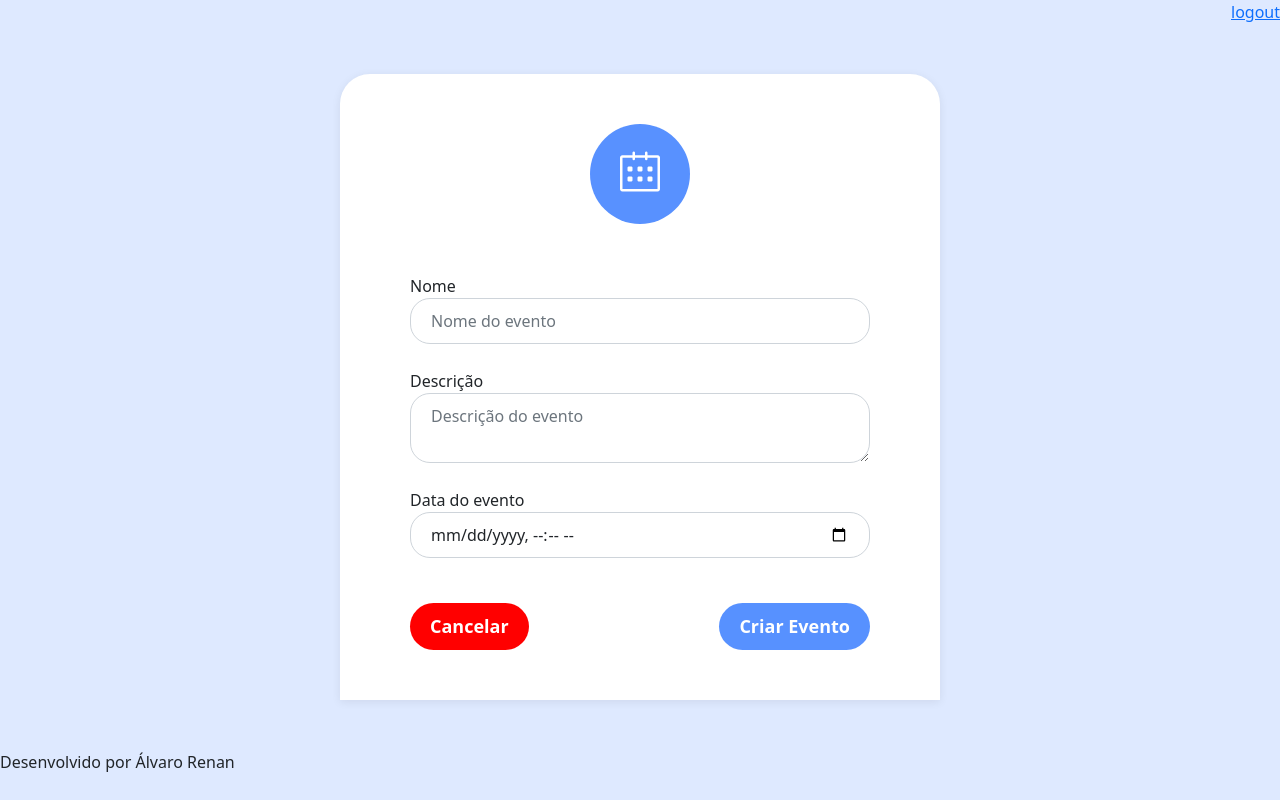
After one commit to alvarorenan/projetolipcrud, a Django app: page /agenda/evento/ in a window 1280 px wide. The commit adds this page. Run offline with Django 4.2, Linux system fonts and the light colour scheme; the visitor is signed in with stand-in values (Sample User, id 1); some libraries are stand-ins or nearby versions.

Commit message:
function create

```diff
--- a/core/static/core/css/style.css
+++ b/core/static/core/css/style.css
@@ -1,15 +1,109 @@
 body{
-  padding: 30px;
-    font-family: "Helvetica Neue", Helvetica, Arial, sans-serif;
-    font-size: 14px;
-    line-height: 20px;
-    color: #333333;
-    background-color: #ffffff;
+    background-color: #dee9ff;
 }
-ul{
-    list-style: none;
 
+.registration-form{
+	padding: 50px 0;
 }
-li{
-    margin-top: 10px;
+
+.registration-form form{
+    background-color: #fff;
+    max-width: 600px;
+    margin: auto;
+    padding: 50px 70px;
+    border-top-left-radius: 30px;
+    border-top-right-radius: 30px;
+    box-shadow: 0px 2px 10px rgba(0, 0, 0, 0.075);
 }
+
+.registration-form .form-icon{
+	text-align: center;
+    background-color: #5891ff;
+    border-radius: 50%;
+    font-size: 40px;
+    color: white;
+    width: 100px;
+    height: 100px;
+    margin: auto;
+    margin-bottom: 50px;
+    line-height: 100px;
+}
+
+.registration-form .item{
+	border-radius: 20px;
+    margin-bottom: 25px;
+    padding: 10px 20px;
+}
+
+.registration-form .create-event{
+    border-radius: 30px;
+    padding: 10px 20px;
+    font-size: 18px;
+    font-weight: bold;
+    background-color: #5791ff;
+    border: none;
+    color: white;
+    margin-top: 20px;
+    float: right;
+}
+
+.registration-form .cancel-event{
+    border-radius: 30px;
+    padding: 10px 20px;
+    font-size: 18px;
+    font-weight: bold;
+    background-color: #ff0000;
+    border: none;
+    color: white;
+    margin-top: 20px;
+}
+
+.registration-form .social-media{
+    max-width: 600px;
+    background-color: #fff;
+    margin: auto;
+    padding: 35px 0;
+    text-align: center;
+    border-bottom-left-radius: 30px;
+    border-bottom-right-radius: 30px;
+    color: #9fadca;
+    border-top: 1px solid #dee9ff;
+    box-shadow: 0px 2px 10px rgba(0, 0, 0, 0.075);
+}
+
+.registration-form .social-icons{
+    margin-top: 30px;
+    margin-bottom: 16px;
+}
+
+.registration-form .social-icons a{
+    font-size: 23px;
+    margin: 0 3px;
+    color: #5691ff;
+    border: 1px solid;
+    border-radius: 50%;
+    width: 45px;
+    display: inline-block;
+    height: 45px;
+    text-align: center;
+    background-color: #fff;
+    line-height: 45px;
+}
+
+.registration-form .social-icons a:hover{
+    text-decoration: none;
+    opacity: 0.6;
+}
+
+@media (max-width: 576px) {
+    .registration-form form{
+        padding: 50px 20px;
+    }
+
+    .registration-form .form-icon{
+        width: 70px;
+        height: 70px;
+        font-size: 30px;
+        line-height: 70px;
+    }
+}
--- a/core/views.py
+++ b/core/views.py
@@ -19,6 +19,7 @@ def submit_login(request):
             messages.error(request, "Usuário ou senha inválido")
 
     return redirect('/')
+
 @login_required(login_url='/login/')
 def lista_eventos(request):
     usuario = request.user
@@ -26,6 +27,23 @@ def lista_eventos(request):
     dados = {'eventos': evento}
     return render(request, 'agenda.html', dados)
 
+@login_required(login_url='/login/')
+def evento(request):
+    return render(request, 'evento.html')
+
 def logout_user(request):
     logout(request)
     return redirect('/')
+
+@login_required(login_url='/login/')
+def submit_evento(request):
+    if request.POST:
+        nome = request.POST.get('nome')
+        data = request.POST.get('data')
+        descricao = request.POST.get('descricao')
+        usuario = request.user
+        Evento.objects.create(nome=nome,
+                              data=data,
+                              descricao=descricao,
+                              usuario=usuario)
+    return redirect('/')
--- a/projetolipdjango/settings.py
+++ b/projetolipdjango/settings.py
@@ -82,6 +82,7 @@ DATABASES = {
         'PASSWORD': 'postgres',
         'HOST': '127.0.0.1',
         'PORT': '5432',
+        'TIME_ZONE': 'America/Sao_Paulo',
     }
 }
 
--- a/projetolipdjango/urls.py
+++ b/projetolipdjango/urls.py
@@ -21,6 +21,8 @@ from django.views.generic import RedirectView
 urlpatterns = [
     path('admin/', admin.site.urls),
     path('agenda/', views.lista_eventos),
+    path('agenda/evento/', views.evento),
+    path('agenda/evento/submit', views.submit_evento),
     path('', RedirectView.as_view(url='/agenda/')),
     path('login/', views.login_user),
     path('login/submit', views.submit_login),
--- a/templates/agenda.html
+++ b/templates/agenda.html
@@ -2,6 +2,9 @@
 
 {% block content %}
 <h1>Agendamentos</h1>
+    <a href="evento/">
+    <button type="button" class="btn btn-success"> Novo Agendamento</button>
+    </a>
 
 <ul>
 {% for evento in eventos %}
--- /dev/null
+++ b/templates/evento.html
@@ -0,0 +1,32 @@
+{% extends "model-page.html" %}
+
+{% block content %}
+    <link href="https://cdnjs.cloudflare.com/ajax/libs/simple-line-icons/2.4.1/css/simple-line-icons.min.css" rel="stylesheet">
+
+    <div class="registration-form">
+    <form action="submit" method="POST"> {% csrf_token %}
+            <div class="form-icon">
+                <span><i class="icon icon-calendar"></i></span>
+            </div>
+            <div class="form-group">
+                <label for="nome">Nome</label>
+                <input required name="nome" type="text" class="form-control item" id="nome" placeholder="Nome do evento">
+            </div>
+            <div class="form-group">
+                <label for="descricao">Descrição</label>
+                <textarea name="descricao" class="form-control item" id="descricao" placeholder="Descrição do evento"></textarea>
+            </div>
+            <div class="form-group">
+                <label for="data">Data do evento</label>
+                <input required name="data" type="datetime-local" class="form-control item" id="data">
+            </div>
+            <div class="form-group">
+                <a href="/">
+                <button type="button" class="btn btn-block cancel-event">Cancelar</button>
+                    </a>
+                <button type="Submit" class="btn btn-block create-event">Criar Evento</button>
+            </div>
+        </form>
+    </div>
+
+{% endblock %}
```
